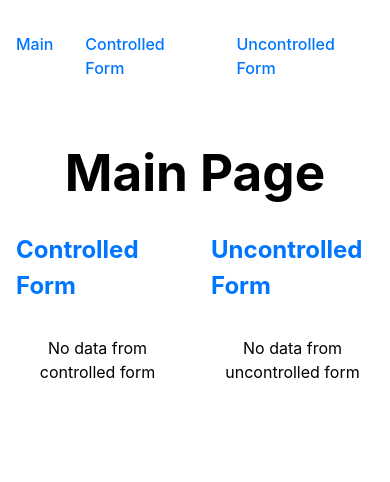
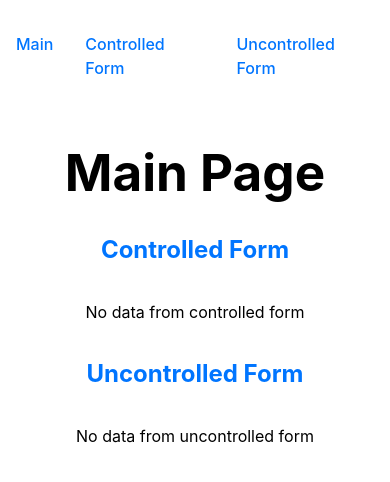
Before and after one commit to Diana2886/rsschool-react-app, a React (Vite) app: page / in a window 390 px wide. Shown: the top 482 px of the page. Built offline with nearby package versions, Linux system fonts and the light colour scheme.

Commit message:
feat: add adaptive layout for main-content

```diff
--- a/src/components/Main/Main.css
+++ b/src/components/Main/Main.css
@@ -2,3 +2,9 @@
   display: flex;
   gap: 2rem;
 }
+
+@media (max-width: 665px) {
+  .main-content {
+    flex-direction: column;
+  }
+}
```
